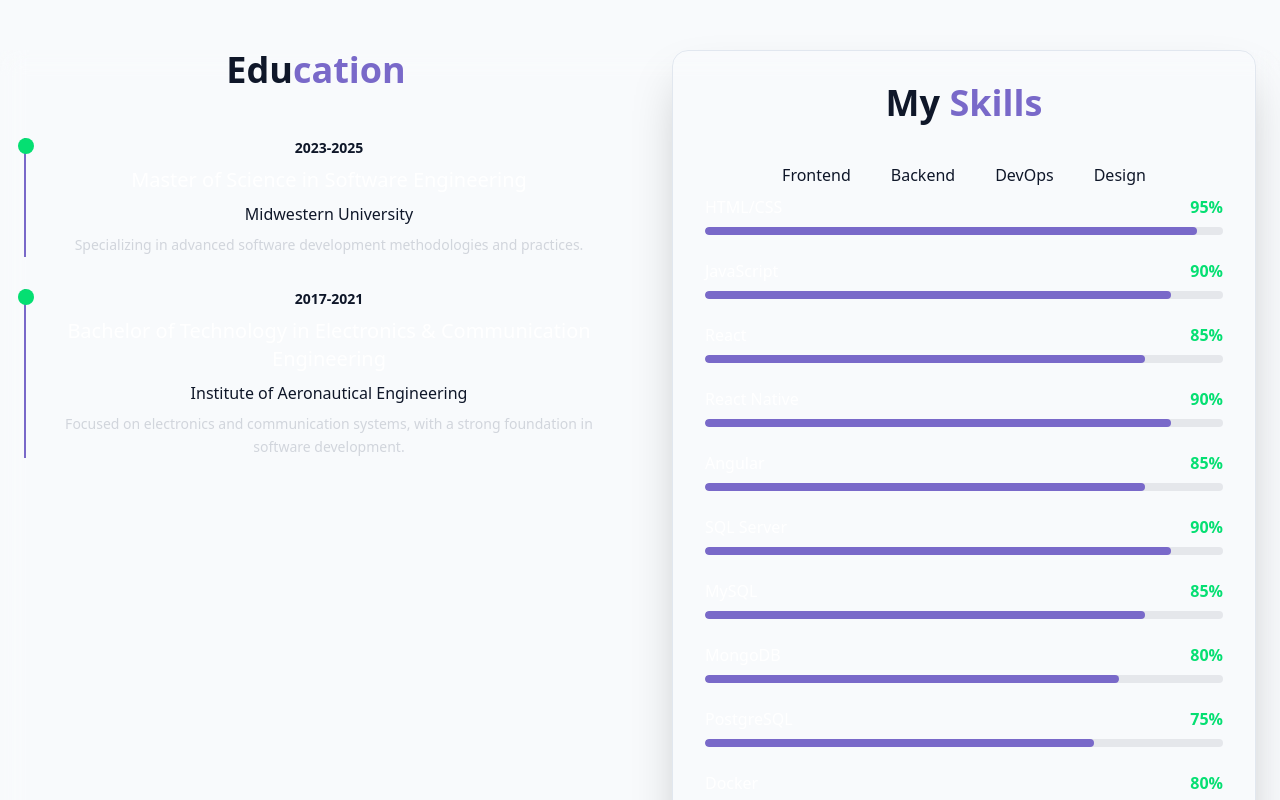
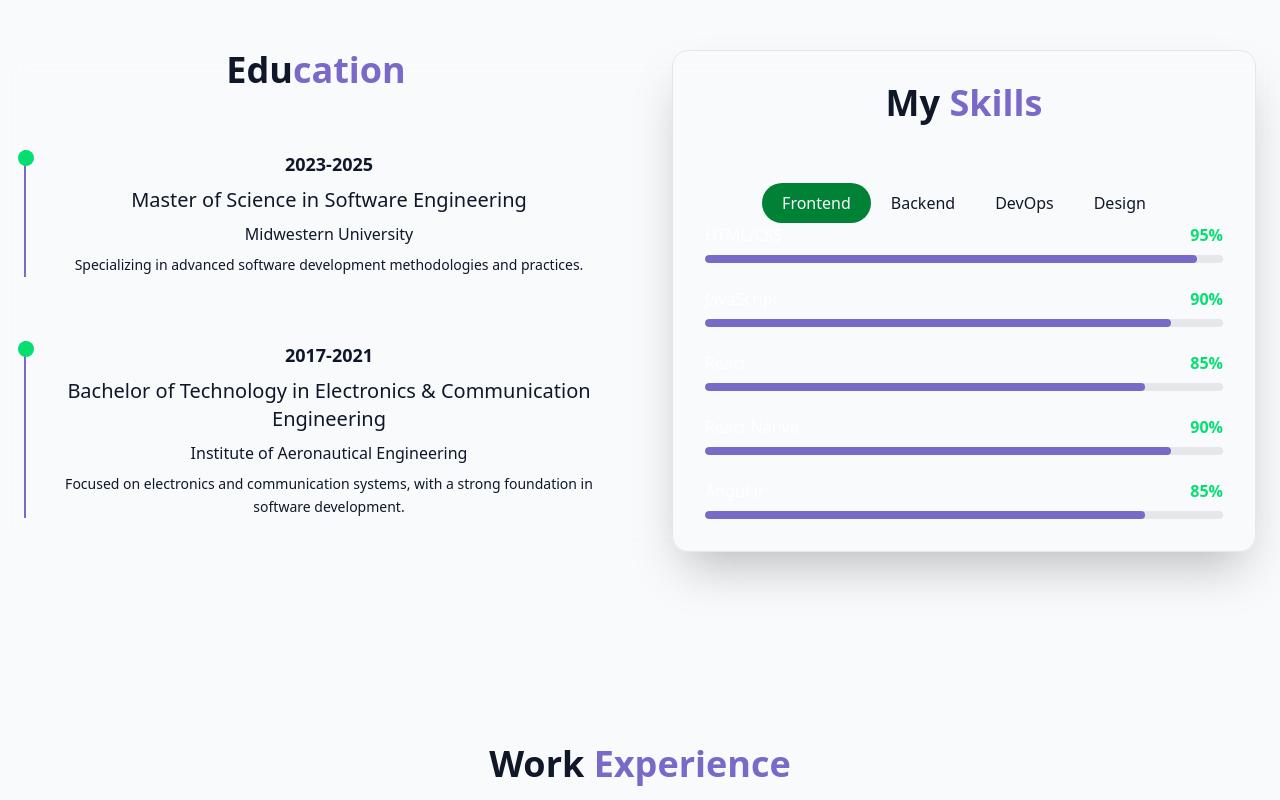
Before and after one commit to RajatProg/Portfolio, a React (Vite) app: page / in a window 1280 px wide. Shown: the part 1600-2400 px from the top of the page. Built offline with nearby package versions, Linux system fonts and the light colour scheme.

Commit message:
minor fix

```diff
--- a/src/components/Experience.jsx
+++ b/src/components/Experience.jsx
@@ -98,7 +98,7 @@ export function Experience() {
             {/* Animate Timeline*/}
             <div className="absolute left-8 md:left-1/2 transform md:-translate-x-1/2 w-1 h-full bg-slate-700 rounded-full overflow-hidden">
               <div
-                className={`w-full bg-gradient-to-b from-green-500 via-green-400 to-green-300 rounded-full transition-all duration-2000 ease-out`}
+                className={`w-full bg-gradient-to-b from-green-500 via-green-400 to-green-300 rounded-full transition-all duration-900 ease-out`}
               >
                 <div className="absolute top-0 left-0 w-full h-20 bg-gradient-to-b from-green-300 to-transparent"></div>
               </div>
--- a/src/components/ProjectsSection.jsx
+++ b/src/components/ProjectsSection.jsx
@@ -6,11 +6,11 @@ const projects = [
   {
     id: 1,
     title: "Swipe_In App",
-    description: "An App that lets students track meal swipes, check dining hall status, manage memberships and many more in real-time.",
+    description: "An App that lets students to track meal swipes, monitor dining hall status, manage memberships, predict future spending for better budget management and many more features.",
     image: "src/images/swipe_2.png",
-    tags: ["React", "JavaScript", "CSS"],
-    demoUrl: "https://example.com/demo1",
-    githubUrl: "https://github.com/user/project-one",
+    tags: ["React-Native", "Tensorflow", "DNN", "FastAPI", "Python"],
+    demoUrl: "https://www.youtube.com/watch?v=H8zMV9jdtxM&ab_channel=RajatKumarParida",
+    githubUrl: "https://github.com/RajatProg/Swipe_in",
   },
 
   {
@@ -19,7 +19,7 @@ const projects = [
     description: "This is a brief description of Project Two.",
     image: "path/to/image2.jpg",
     tags: ["React", "TypeScript", "CSS"],
-    demoUrl: "https://example.com/demo2",
+    demoUrl: "https://youtu.be/nwgzO5a45VE",
     githubUrl: "https://github.com/user/project-two",
   },
 
@@ -38,20 +38,18 @@ export const ProjectsSection = () => {
   return (
     <section id="projects" className="py-24 px-4 relative">
       <div className="container mx-auto max-w-5xl">
-        <h2 className="text-3xl md:text-4xl font-bold mb-4 text-center">
-          {" "}
-          Featured <span className="text-primary">Projects</span>
-        </h2>
+        <p className="text-3xl md:text-4xl font-bold mb-4 text-center">
+            Featured {""} <span className="text-primary">Projects</span>
+          </p>
         <p className="text-center text-muted-foreground mb-12 max-w-2xl mx-auto">
-          Here are some of my recent projects that showcase my skills and
-          expertise.
+
         </p>
 
-        <div className="grid grid-cols-1 md:grid-cols-2 lg:grid-cols-3 gap-8 ">
+        <div className="grid grid-cols-1 md:grid-cols-2 lg:grid-cols-3 gap-8">
           {projects.map((projects, key) => (
             <div
               key={key}
-              className="ground bg-transparent border backdrop-blur-md p-8 rounded-2xl shadow-2xl duration-500 hover:border-primary transition-all transform hover:scale-105 hover:shadow-red-500/20 group overflow-hidden card-hover"
+              className="ground border backdrop-blur-md p-8 rounded-2xl shadow-2xl duration-500 hover:border-primary transition-all transform hover:scale-105 hover:shadow-red-500/20 group overflow-hidden card-hover"
             >
               <div className="h-48 overflow-hidden">
                 <img
@@ -66,15 +64,15 @@ export const ProjectsSection = () => {
                   {projects.tags.map((tag) => (
                     <span
                       key={tag}
-                      className="px-2 py-1 text-xs font-medium border rounded-full bg-secondary text-secondary-foreground"
+                      className="px-2 py-1 text-xs font-medium border bg-green-700 rounded-full text-secondary-foreground"
                     >
                       {tag}
                     </span>
                   ))}
                 </div>
 
-                <h3 className="text-xl font-semibold mb-1">{projects.title}</h3>
-                <p className="text-muted-foreground text-sm mb-4">
+                <h3 className="text-xl text-green-400 font-semibold mb-1">{projects.title}</h3>
+                <p className="text-muted-foreground text-white hover:text-primary text-sm mb-4">
                   {projects.description}
                 </p>
                 <div className="flex justify-between items-center">
@@ -82,14 +80,14 @@ export const ProjectsSection = () => {
                     <a
                       href={projects.demoUrl}
                       target="_blank"
-                      className="text-foreground/80 hover:text-primary transition-colors duration-300"
+                      className="text-green-700 hover:text-primary transition-colors duration-300"
                     >
                       <ExternalLink size={20} />
                     </a>
                     <a
                       href={projects.githubUrl}
                       target="_blank"
-                      className="text-foreground/80 hover:text-primary transition-colors duration-300"
+                      className="text-green-700 hover:text-primary transition-colors duration-300"
                     >
                       <Github size={20} />
                     </a>
@@ -102,7 +100,7 @@ export const ProjectsSection = () => {
         <div className="text-center mt-12">
           <a
             className="cosmic-button w-fit flex items-center mx-auto gap-2"
-            href="https://github.com/user"
+            href="https://github.com/RajatProg"
             target="_blank"
           >
             Check My Github <ArrowRight size={16} />
--- a/src/components/SkillsSection.jsx
+++ b/src/components/SkillsSection.jsx
@@ -78,9 +78,9 @@ const categories = ["Frontend", "Backend", "DevOps", "Design"];
 
 export const SkillsSection = () => {
   // Filter skills by category
-  const [activeCategory, setActiveCategory] = useState("all");
+  const [activeCategory, setActiveCategory] = useState("Frontend");
   const filteredSkills = skills.filter(
-    (skill) => activeCategory === "all" || skill.category === activeCategory
+    (skill) => skill.category === activeCategory
   );
   return (
     <section
@@ -98,30 +98,29 @@ export const SkillsSection = () => {
       <div className="container backdrop-blur-md mx-auto px-6 relative z-10">
         <div className="grid lg:grid-cols-2 gap-16">
           {/*Left Column with education*/}
-          <div className="transition-all duration-1000">
-            <div className="mb-12">
-
-              <p className="text-3xl md:text-4xl font-bold mb-4 text-center">
+          <div className="transition-all duration-100">
+            <div className="mb-15">
+             <p className="text-3xl md:text-4xl font-bold text-center">
                 Edu<span className="text-primary">cation</span>
               </p>
             </div>
-            <div className="space-y-8">
+            <div className="space-y-16">
               {education.map((edu, index) => {
                 return (
                   <div key={index}
                     className={`border-l-2 border-primary pl-6 relative group transition-all duration-1000`}
                   >
                     <div className="absolute -left-2 top-0 w-4 h-4 bg-green-400 rounded-full group-hover:scale-145 transition-all duration-300"></div>
-                    <div className="text-primary-400 text-sm font-semibold mb-2 group-hover:text-primary-300 transition-all duration-300">
+                    <div className="text-lg font-semibold mb-2 group-hover:text-green-400 transition-all duration-300">
                     {edu.year}
                     </div>
-                    <h3 className="text-xl font-white mb-2 text-white group-hover:text-green-400 transition-all duration-300">
+                    <h3 className="text-xl font-white mb-2 group-hover:text-green-400 transition-all duration-300">
                       {edu.title}
                     </h3>
-                    <p className="text-primary-400 mb-2 group-hover:text-primary transition-all duration-300">
+                    <p className=" mb-2 group-hover:text-primary transition-all duration-300">
                       {edu.institution}
                     </p>
-                     <p className="text-gray-300 text-sm leading-relaxed group-hover:text-primary transition-all duration-300">
+                     <p className="text-sm leading-relaxed group-hover:text-primary transition-all duration-300">
                       {edu.description}
                     </p>
 
@@ -134,8 +133,8 @@ export const SkillsSection = () => {
 
           {/* Right column with skills */}
           <div className="transition-all duration-200 delay-300 bg-transparent border backdrop-blur-md p-8 rounded-2xl shadow-2xl transform hover:scale-105 hover:shadow-red-500/20 group ">
-            <div className="mb-8">
-              <p className="text-3xl md:text-4xl font-bold mb-4 text-center">
+            <div className="mb-15">
+              <p className="text-3xl md:text-4xl font-bold text-center">
                 My  {" "} <span className="text-primary">Skills</span>
               </p>
             </div>
```
